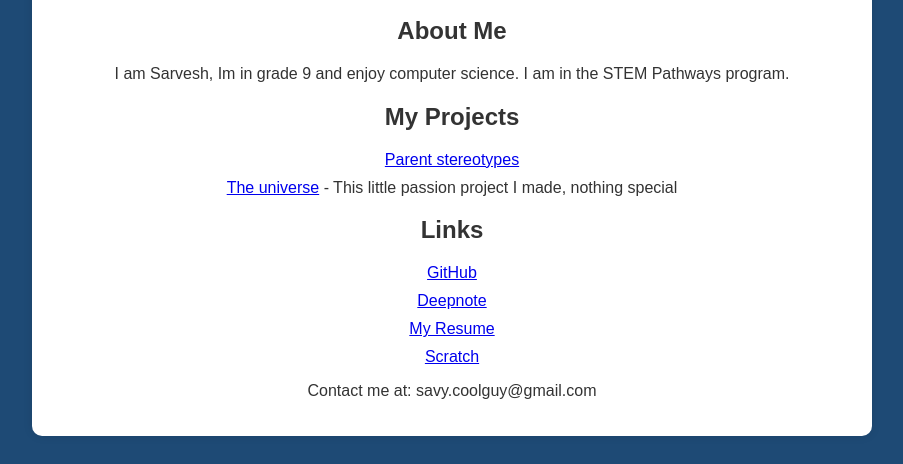
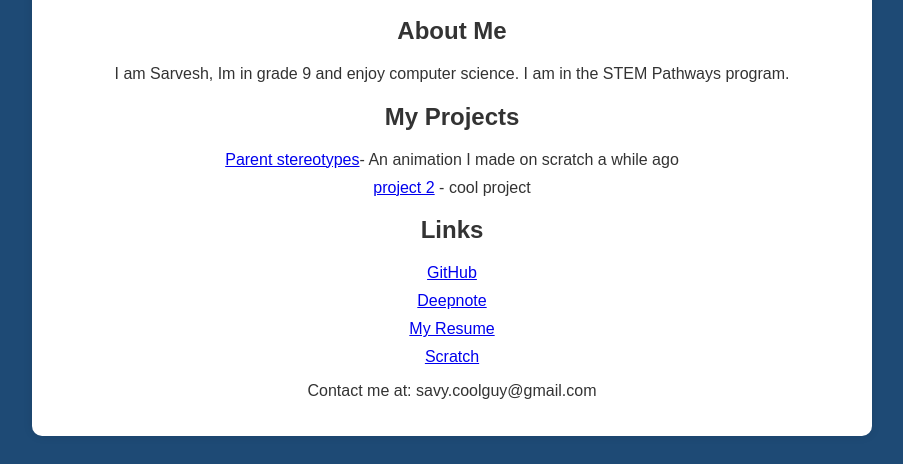
Before and after one commit to sarvesh-t2010/portfolio-website, a plain HTML site: page index.html in a window 1280 px wide. Shown: the part 370-834 px from the top of the page, without its empty margins (188-1091 px from the left). Drawn offline with Linux system fonts and the light colour scheme.

Commit message:
Update index.html

```diff
--- a/index.html
+++ b/index.html
@@ -24,8 +24,8 @@
         <section id="projects">
             <h2>My Projects</h2>
             <ul>
-                <li><a href="https://scratch.mit.edu/projects/871206690/" target="_blank">Parent stereotypes</a></li>
-                <li><a href="#">The universe</a> - This little passion project I made, nothing special</li>
+                <li><a href="https://scratch.mit.edu/projects/871206690/" target="_blank">Parent stereotypes</a>- An animation I made on scratch a while ago</li>
+                <li><a href="#">project 2</a> - cool project</li>
             </ul>
         </section>
 
```
